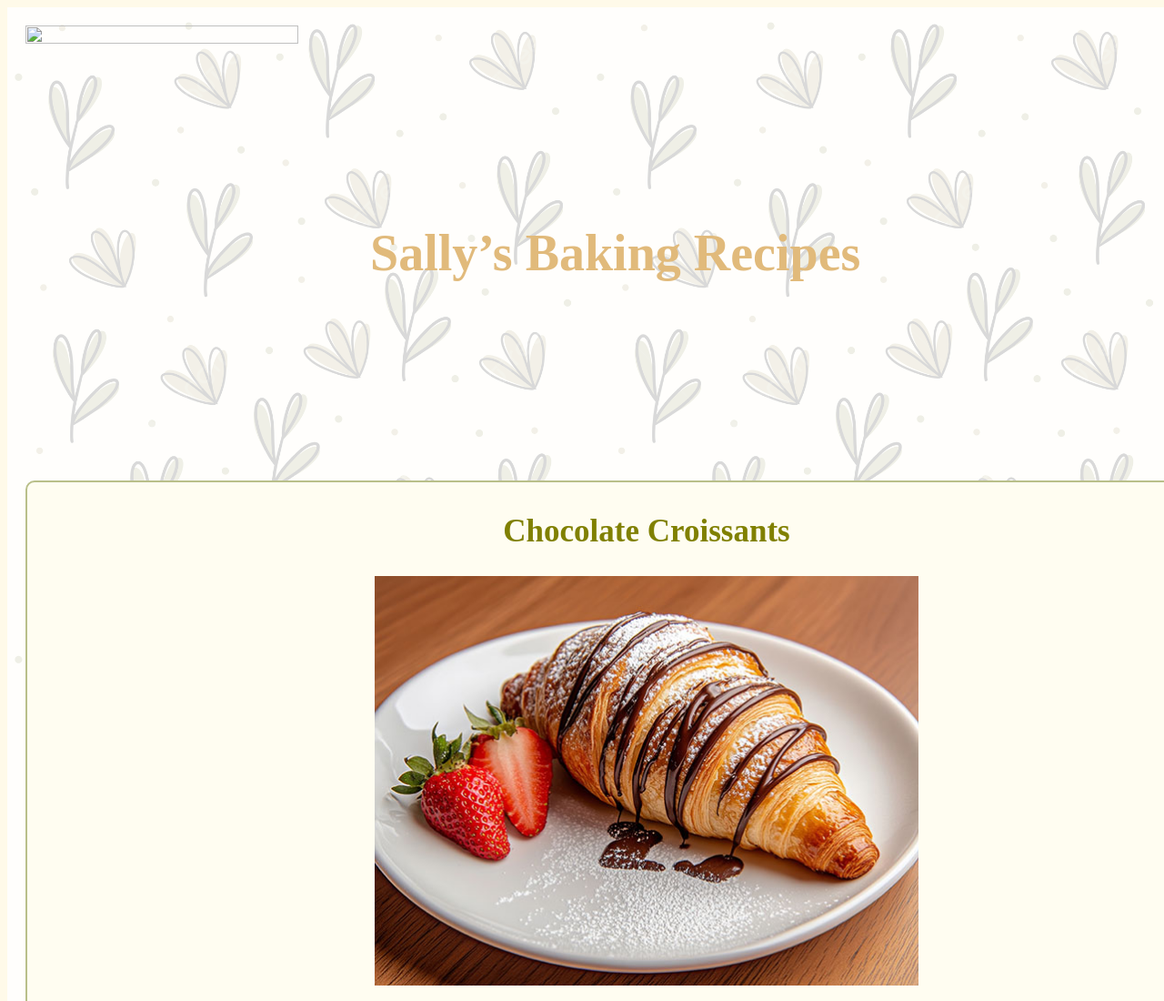
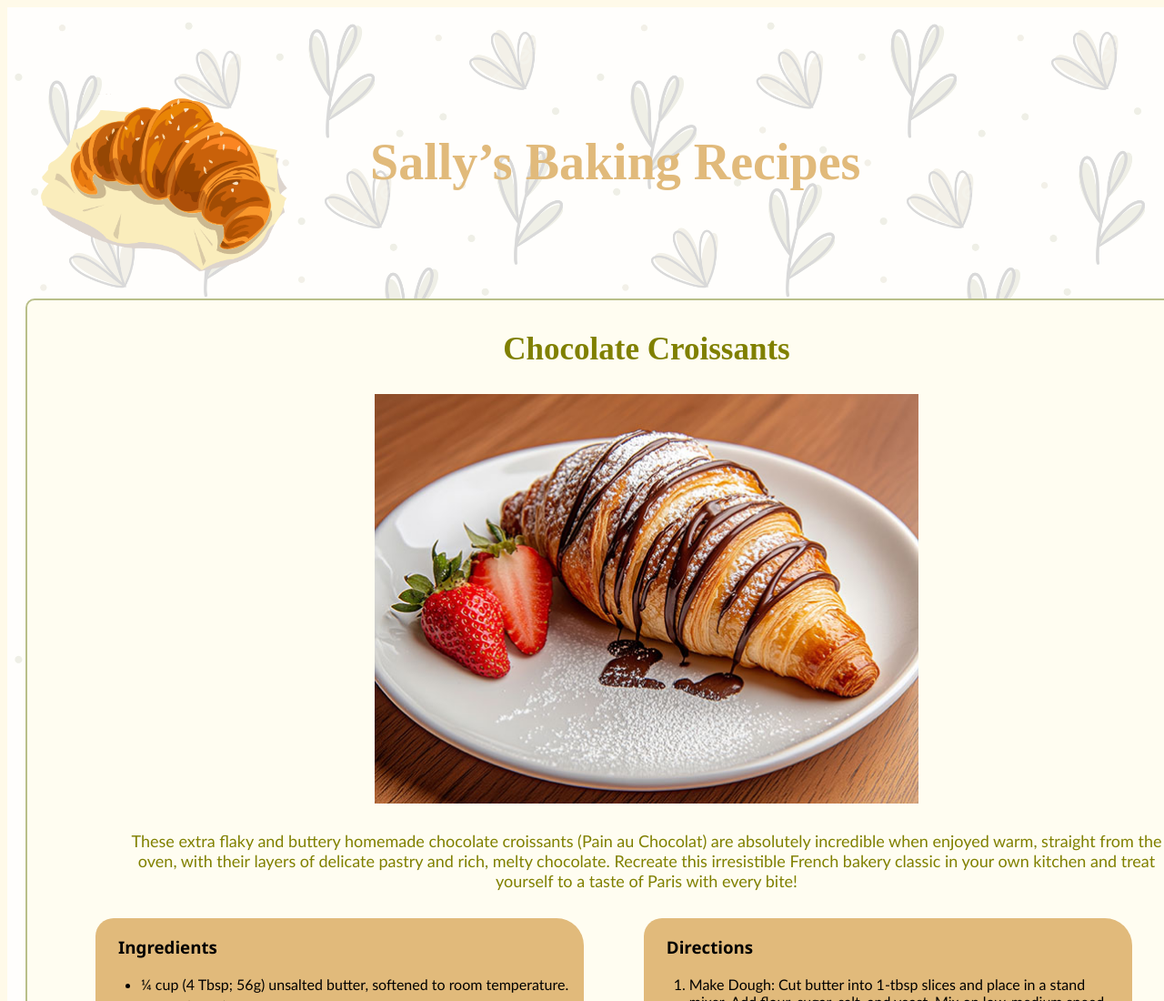
Before and after one commit to Nicolemchg/Class, a plain HTML site: page gra1144cp2Mitali Chavez2025b/index.html in a window 1280 px wide. Shown: the top 1100 px of the page at 91% size. Drawn offline with Linux system fonts and the light colour scheme.

Commit message:
Add files via upload

```diff
--- a/gra1144cp2Mitali Chavez2025b/index.html
+++ b/gra1144cp2Mitali Chavez2025b/index.html
@@ -107,7 +107,7 @@
 </head>
 <body>
 <wrapper>
-  <header><img src="PNGs/croissant on napkin copy.png" width="300" height="500" class="logo"/>
+  <header><img src="croissant on napkin copy.png" width="300" height="500" class="logo"/>
 	  <h1>Sally&rsquo;s Baking Recipes</h1>
 
   </header>
```
Also changed, not shown: gra1144cp2Mitali Chavez2025b/croissant on napkin.png (added).
